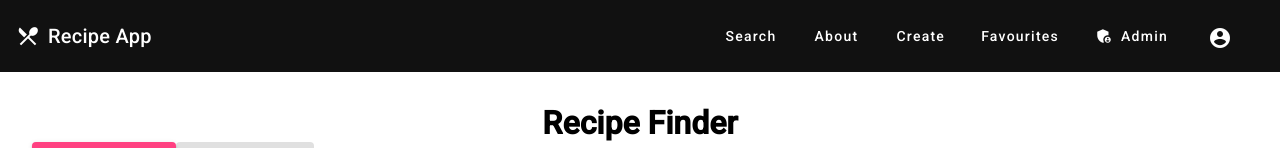
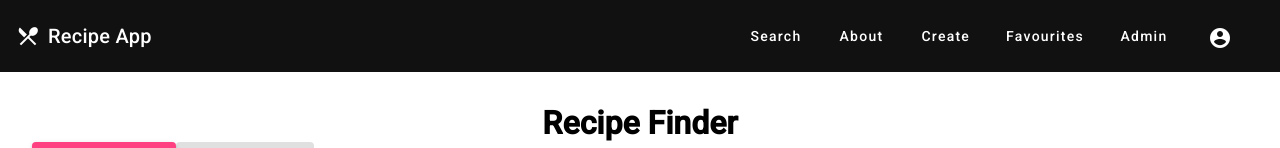
Before and after one commit to OSD-ATU/osd-project-2026-samuel-kocych, an Angular app in the folder frontend/: page / in a window 1280 px wide. Shown: the top 148 px of the page. Built offline with nearby package versions, Linux system fonts and the light colour scheme; no server answers; sample sign-in values are in the browser's storage.

Commit message:
fixed navbar

```diff
--- a/frontend/src/app/components/shared/navbar/navbar.component.html
+++ b/frontend/src/app/components/shared/navbar/navbar.component.html
@@ -36,7 +36,6 @@
 
       @if (isAdmin$ | async) {
         <a mat-button routerLink="/admin" routerLinkActive="mat-accent">
-          <mat-icon>admin_panel_settings</mat-icon>
           Admin
         </a>
       }
@@ -100,7 +99,7 @@
 
     @if (isAdmin$ | async) {
       <button mat-menu-item routerLink="/admin" routerLinkActive="mat-accent">
-        <mat-icon>admin_panel_settings</mat-icon> Admin Panel
+        Admin
       </button>
     }
 
```
